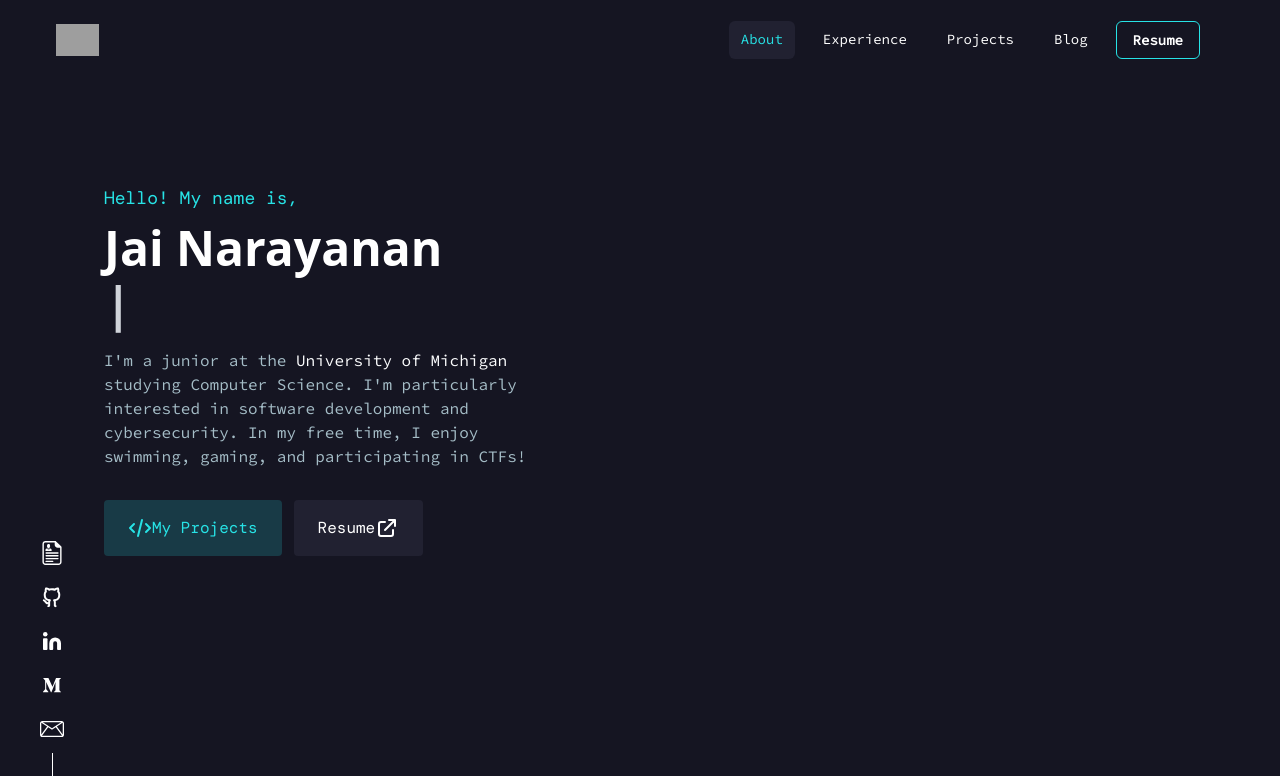
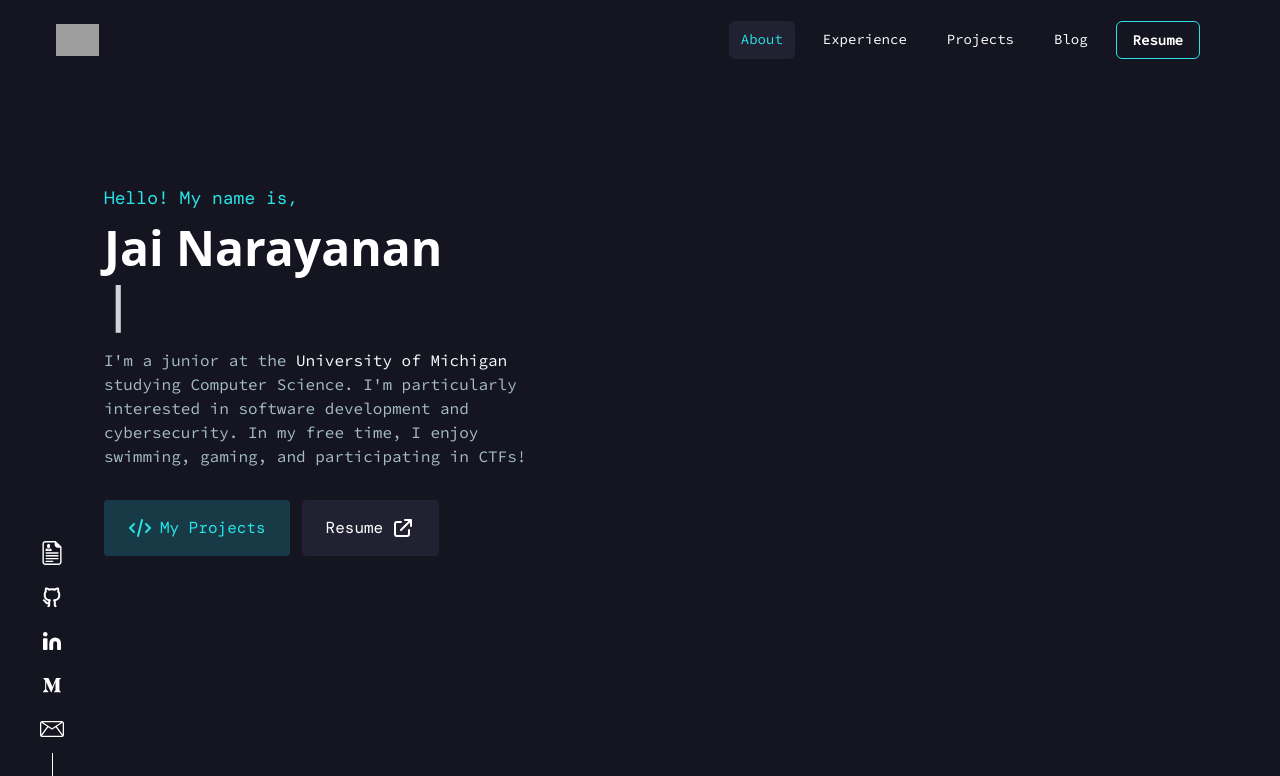
Before and after one commit to JaiNarayanan/JaiNarayanan.github.io, a React (Create React App) app: page / in a window 1280 px wide. Shown: the top 776 px of the page. Built offline with nearby package versions, Linux system fonts and the light colour scheme; grey boxes are pictures that could not be loaded; a web font is replaced by a local one.

Commit message:
margin fixes

```diff
--- a/src/components/Home.js
+++ b/src/components/Home.js
@@ -43,14 +43,18 @@ const Navbar = () => {
                 <a class="hover:bg-primary-hover bg-primary-blue/[0.18] inline-flex justify-center items-center text-center
                 hover:text-white duration-200 undefined false false px-6 h-14
                 rounded font-mono font-medium bg-darkLight border-none text-primary-blue hover:cursor-pointer">
-                  <ProjectIcon />
+                  <div className="mr-2">
+                    <ProjectIcon/>
+                  </div>
                   My Projects
                 </a>
                 <a class="ml-3 bg-primary-hover inline-flex justify-center items-center text-center
                 text-white duration-200 undefined false false px-6 h-14
                 rounded font-mono font-medium bg-darkLight border-none hover:bg-primary-hover/[0.5] hover:cursor-pointer">
                   Resume
-                  <ExpandIcon/>
+                  <div className="ml-2">
+                    <ExpandIcon/>
+                  </div>
                 </a>
               </div>
 
```
Also changed, not shown: src/assets/expand-icon.svg, src/assets/project-icon.svg.
